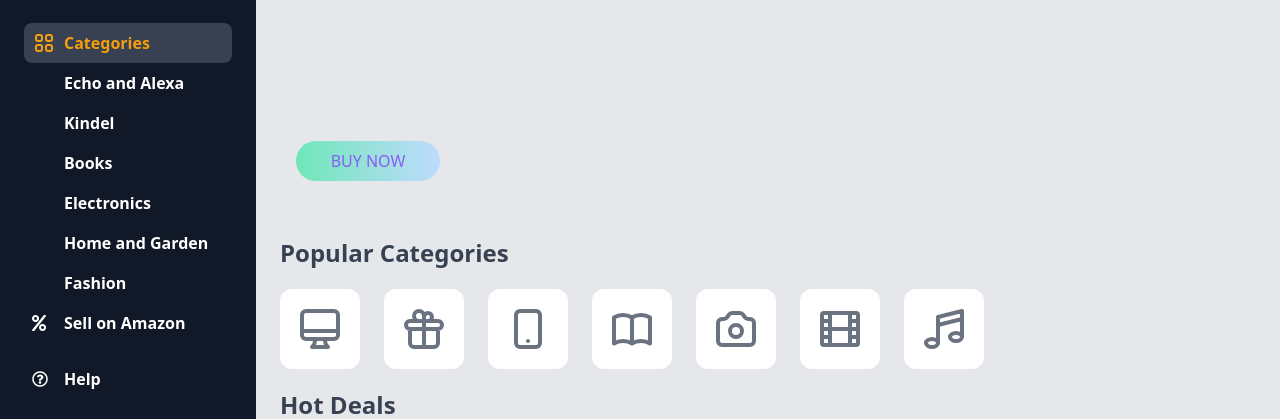
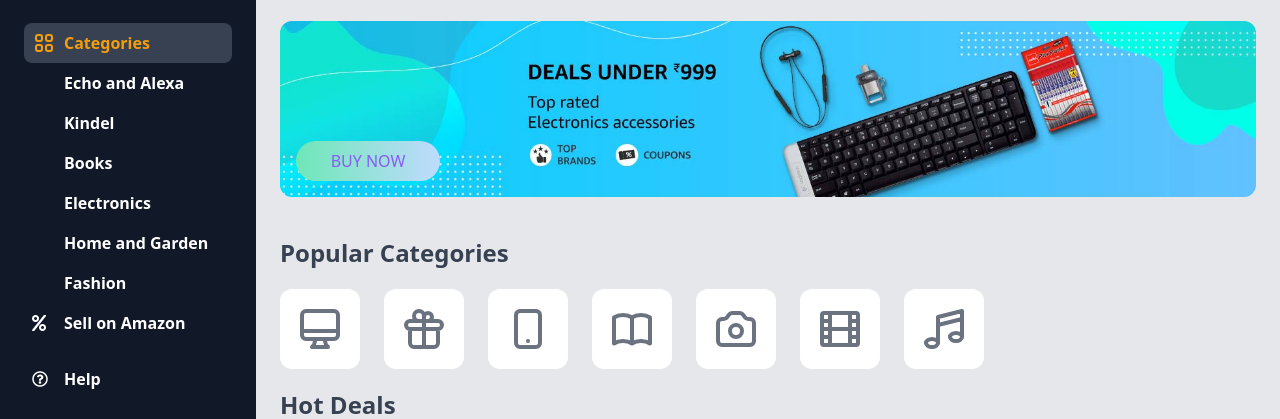
Before and after one commit to clint-2000/amazon-clone-2.0, a plain HTML site: page index.html in a window 1280 px wide. Shown: the part 67-486 px from the top of the page. Drawn offline with nearby package versions, Linux system fonts and the light colour scheme; the site is published under a folder, as on GitHub Pages, so addresses that start at the root find nothing.

Commit message:
image path changed

```diff
--- a/style.css
+++ b/style.css
@@ -1,4 +1,4 @@
 .main-banner {
-  background-image: url(/images/Electronics.jpg);
+  background-image: url(./images/Electronics.jpg);
   background-size: cover;
 }
```
